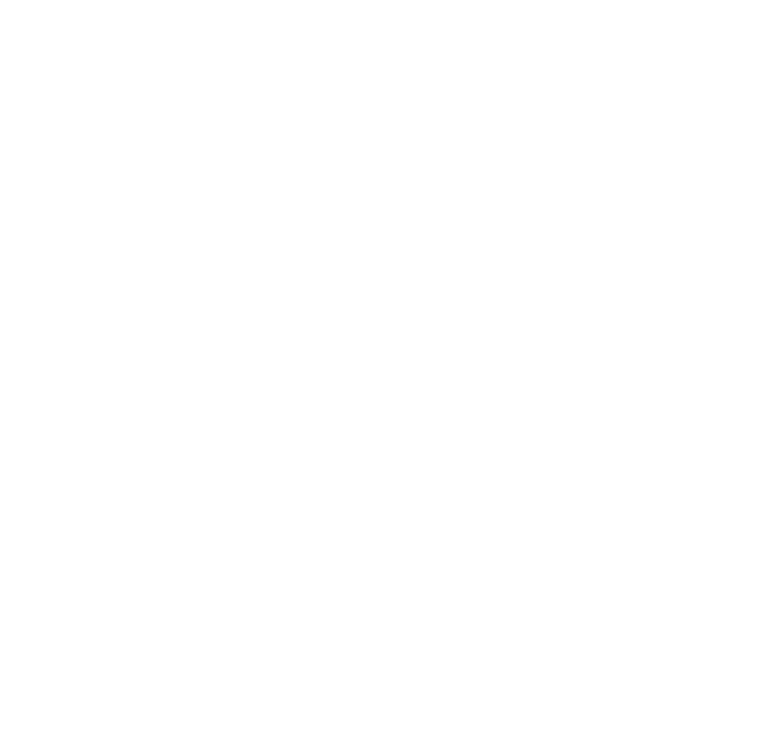
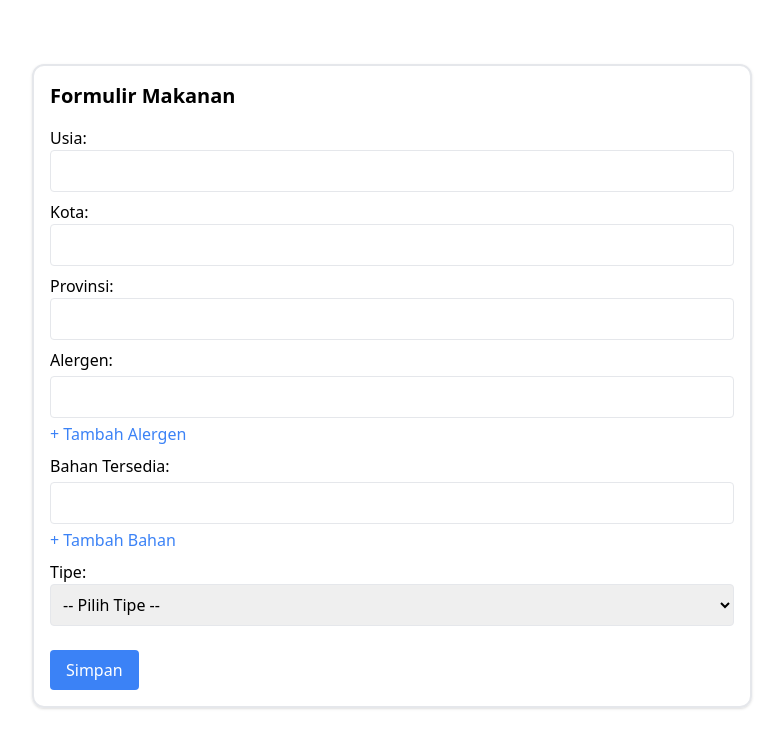
Before and after one commit to Daffa954/mealPlanner-frontend, a React (Vite) app: page /ask in a window 1280 px wide. Before the commit this address had no page. Shown: the top 748 px of the page, without its empty margins (248-1031 px from the left). Built offline with nearby package versions, Linux system fonts and the light colour scheme.

Commit message:
updated ask ai

```diff
--- a/package.json
+++ b/package.json
@@ -12,6 +12,7 @@
   "dependencies": {
     "@headlessui/react": "^2.2.1",
     "@heroicons/react": "^2.2.0",
+    "axios": "^1.8.4",
     "headlessui": "^0.0.0",
     "react": "^19.0.0",
     "react-dom": "^19.0.0",
--- a/src/App.tsx
+++ b/src/App.tsx
@@ -3,13 +3,15 @@
 import {  Routes, Route, BrowserRouter } from "react-router-dom";
 
 import { Home } from './pages/home';
-
+import { AskAI } from './pages/askAi';
 function App() {
 
   return (
     <BrowserRouter>
       <Routes>
         <Route path="/" element={<Home />} />
+        <Route path="/ask" element={<AskAI />} />
+
       </Routes>
     </BrowserRouter>
 
--- /dev/null
+++ b/src/apis/apiService.ts
@@ -0,0 +1,22 @@
+// src/api/askAI.ts
+import axios from "axios";
+
+export type FormData = {
+  usia: string;
+  lokasi: {
+    kota: string;
+    provinsi: string;
+  };
+  alergen: string[];
+  bahanTersedia: string[];
+  tipe: string;
+};
+
+export const askAIAPI = async (formData: FormData) => {
+  try {
+    return axios.post("http://localhost:3000/api/deepseek", formData);
+  } catch (error) {
+    console.error("Error calling AI API:", error);
+    throw error;
+  }
+};
--- a/src/components/reviewCard.tsx
+++ b/src/components/reviewCard.tsx
@@ -10,7 +10,7 @@
   value: number;
 }) {
   return (
-    <div className="w-[300px] h-[170px]  p-6 bg-white  rounded-lg shadow-sm border-[1.5px] border-gray-300">
+    <div className="w-[300px] h-[170px]  p-6 bg-white hover:bg-gray-200 transition rounded-lg shadow-sm border-[1.5px] border-gray-300">
       <div className="w-full flex justify-between">
         <p className="font-bold text-lg line-clamp-1 ">{name}</p>
         <div className="flex items-center gap-2">
@@ -29,9 +29,7 @@
           </div>
         </div>
       </div>
-      <p className="line-clamp-4">
-        {review}
-      </p>
+      <p className="line-clamp-4">{review}</p>
     </div>
   );
 }
--- /dev/null
+++ b/src/models/Recip.ts
@@ -0,0 +1,20 @@
+
+
+export interface NutritionInfo {
+    calories: number;
+    carbohydrate: number;
+    protein: number;
+    total_fat: number;
+    saturated_fat: number;
+  }
+
+  export interface RecipeResponse {
+    namaMakanan: string;
+    bahan: string[];
+    Langkah: string[];
+    waktu: number;
+    porsi: number;
+    beratgram: number;
+    nutrisi: NutritionInfo; // Tambahkan ini
+
+  }
--- /dev/null
+++ b/src/pages/askAi.tsx
@@ -0,0 +1,249 @@
+// src/components/AskAIForm.tsx
+import React, { useState } from "react";
+import { askAIAPI, FormData } from "../apis/apiService";
+import { RecipeResponse } from "../models/Recip";
+
+export const AskAI: React.FC = () => {
+  const [formData, setFormData] = useState<FormData>({
+    usia: "",
+    lokasi: { kota: "", provinsi: "" },
+    alergen: [""],
+    bahanTersedia: [""],
+    tipe: "",
+  });
+  const [recipeResponse, setRecipeResponse] = useState<RecipeResponse>({
+    namaMakanan: "",
+    bahan: [""],
+    Langkah: [""],
+    waktu: 0,
+    porsi: 0,
+    beratgram: 0,
+    nutrisi: {
+      calories: 0,
+      carbohydrate: 0,
+      protein: 0,
+      total_fat: 0,
+      saturated_fat: 0,
+    },
+  });
+
+  const handleChange = (
+    e: React.ChangeEvent<HTMLInputElement | HTMLSelectElement>
+  ) => {
+    const { name, value } = e.target;
+
+    if (name.startsWith("lokasi.")) {
+      const key = name.split(".")[1] as keyof typeof formData.lokasi;
+      setFormData((prev) => ({
+        ...prev,
+        lokasi: {
+          ...prev.lokasi,
+          [key]: value,
+        },
+      }));
+    } else {
+      setFormData((prev) => ({
+        ...prev,
+        [name]: value,
+      }));
+    }
+  };
+
+  const handleArrayChange = (
+    field: "alergen" | "bahanTersedia",
+    index: number,
+    value: string
+  ) => {
+    const updatedArray = [...formData[field]];
+    updatedArray[index] = value;
+    setFormData((prev) => ({
+      ...prev,
+      [field]: updatedArray,
+    }));
+  };
+
+  const addArrayItem = (field: "alergen" | "bahanTersedia") => {
+    setFormData((prev) => ({
+      ...prev,
+      [field]: [...prev[field], ""],
+    }));
+  };
+
+  const handleSubmit = async (e: React.FormEvent<HTMLFormElement>) => {
+    e.preventDefault();
+    try {
+      const response = await askAIAPI(formData);
+      console.log(response.status);
+      if (response.status == 200) {
+        console.log("Response:", response);
+        setRecipeResponse(response.data.recipeData); // ⬅️ Set state agar tampil
+
+        console.log(response.data.recipeData);
+      }
+    } catch (error) {
+      console.error("Gagal submit:", error);
+    }
+  };
+
+  return (
+    <div className="w-full py-16 px-10 ">
+      <form
+        onSubmit={handleSubmit}
+        className="md:w-[60%] w-full mx-auto p-4 border-2 border-solid-gray-200 rounded-xl shadow"
+      >
+        <h2 className="text-xl font-semibold mb-4">Formulir Makanan</h2>
+
+        <label className="block mb-2">
+          Usia:
+          <input
+            type="number"
+            name="usia"
+            value={formData.usia}
+            onChange={handleChange}
+            className="w-full border p-2 rounded"
+          />
+        </label>
+
+        <label className="block mb-2">
+          Kota:
+          <input
+            type="text"
+            name="lokasi.kota"
+            value={formData.lokasi.kota}
+            onChange={handleChange}
+            className="w-full border p-2 rounded"
+          />
+        </label>
+
+        <label className="block mb-2">
+          Provinsi:
+          <input
+            type="text"
+            name="lokasi.provinsi"
+            value={formData.lokasi.provinsi}
+            onChange={handleChange}
+            className="w-full border p-2 rounded"
+          />
+        </label>
+
+        <div className="mb-2">
+          <label>Alergen:</label>
+          {formData.alergen.map((item, index) => (
+            <input
+              key={index}
+              type="text"
+              value={item}
+              onChange={(e) =>
+                handleArrayChange("alergen", index, e.target.value)
+              }
+              className="w-full border p-2 rounded mt-1"
+            />
+          ))}
+          <button
+            type="button"
+            onClick={() => addArrayItem("alergen")}
+            className="text-blue-500 mt-1"
+          >
+            + Tambah Alergen
+          </button>
+        </div>
+
+        <div className="mb-2">
+          <label>Bahan Tersedia:</label>
+          {formData.bahanTersedia.map((item, index) => (
+            <input
+              key={index}
+              type="text"
+              value={item}
+              onChange={(e) =>
+                handleArrayChange("bahanTersedia", index, e.target.value)
+              }
+              className="w-full border p-2 rounded mt-1"
+            />
+          ))}
+          <button
+            type="button"
+            onClick={() => addArrayItem("bahanTersedia")}
+            className="text-blue-500 mt-1"
+          >
+            + Tambah Bahan
+          </button>
+        </div>
+
+        <label className="block mb-2">
+          Tipe:
+          <select
+            name="tipe"
+            value={formData.tipe}
+            onChange={handleChange}
+            className="w-full border p-2 rounded"
+          >
+            <option value="">-- Pilih Tipe --</option>
+            <option value="sarapan">Sarapan</option>
+            <option value="makan siang">Makan Siang</option>
+            <option value="makan malam">Makan Malam</option>
+          </select>
+        </label>
+
+        <button
+          type="submit"
+          className="bg-blue-500 text-white px-4 py-2 mt-4 rounded hover:bg-blue-600"
+        >
+          Simpan
+        </button>
+      </form>
+{/* RESPONSE */}
+      {/* RESPONSE */}
+{recipeResponse.namaMakanan && (
+  <div className="md:w-[60%] w-full mx-auto mt-8 p-4 bg-green-100 rounded-xl shadow">
+    <h3 className="text-lg font-bold mb-2">Hasil Rekomendasi Makanan</h3>
+    <p>
+      <strong>Nama Makanan:</strong> {recipeResponse.namaMakanan}
+    </p>
+    <p>
+      <strong>Waktu Masak:</strong> {recipeResponse.waktu} menit
+    </p>
+    <p>
+      <strong>Porsi:</strong> {recipeResponse.porsi}
+    </p>
+    <p>
+      <strong>Berat:</strong> {recipeResponse.beratgram} gram
+    </p>
+
+    <div className="mt-2">
+      <strong>Bahan:</strong>
+      <ul className="list-disc ml-5">
+        {recipeResponse.bahan.map((b, i) => (
+          <li key={i}>{b}</li>
+        ))}
+      </ul>
+    </div>
+
+    <div className="mt-2">
+      <strong>Langkah:</strong>
+      <ul className="list-disc ml-5">
+        {recipeResponse.Langkah.map((b, i) => (
+          <li key={i}>{b}</li>
+        ))}
+      </ul>
+    </div>
+
+    <div className="mt-2">
+      <strong>Nutrisi:</strong>
+      <ul className="list-disc ml-5">
+        <li>Kalori: {recipeResponse.nutrisi.calories} kcal</li>
+        <li>Karbohidrat: {recipeResponse.nutrisi.carbohydrate} g</li>
+        <li>Protein: {recipeResponse.nutrisi.protein} g</li>
+        <li>Lemak Total: {recipeResponse.nutrisi.total_fat} g</li>
+        <li>Lemak Jenuh: {recipeResponse.nutrisi.saturated_fat} g</li>
+      </ul>
+    </div>
+  </div>
+)}
+{/* RESPONSE */}
+
+      {/* RESPONSE */}
+
+    </div>
+  );
+};
--- a/src/pages/home.tsx
+++ b/src/pages/home.tsx
@@ -6,6 +6,8 @@
 import { Card } from "../components/card_why";
 import { reviews } from "../seed/reviews";
 import { ReviewCard } from "../components/reviewCard";
+import { Link } from "react-router-dom";
+
 export function Home() {
   const teams = [
     {
@@ -104,7 +106,9 @@
             </p>
             <div className="mt-8 flex justify-center gap-4">
               <button className="bg-[#F5B947] text-white px-6 py-3 rounded-md hover:bg-yellow-500">
-                Coba gratis
+              <Link to="/ask" className="text-blue-500 hover:underline">
+  Coba Gratis
+</Link>
               </button>
               <button className="border border-[#4BA095] text-[#4BA095] px-6 py-3 rounded-md hover:bg-[#4BA095] hover:text-white transition">
                 Detail harga
```
Also changed, not shown: 1 other file (tests, documents, lock files or other folders).
